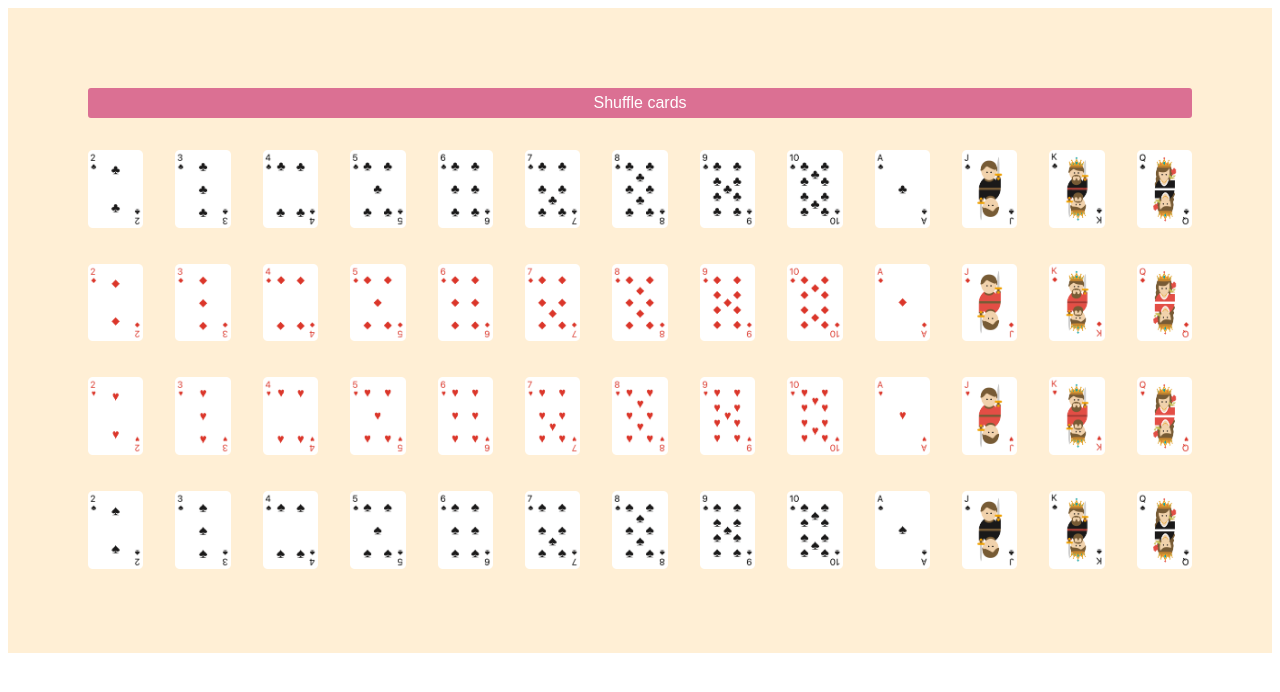
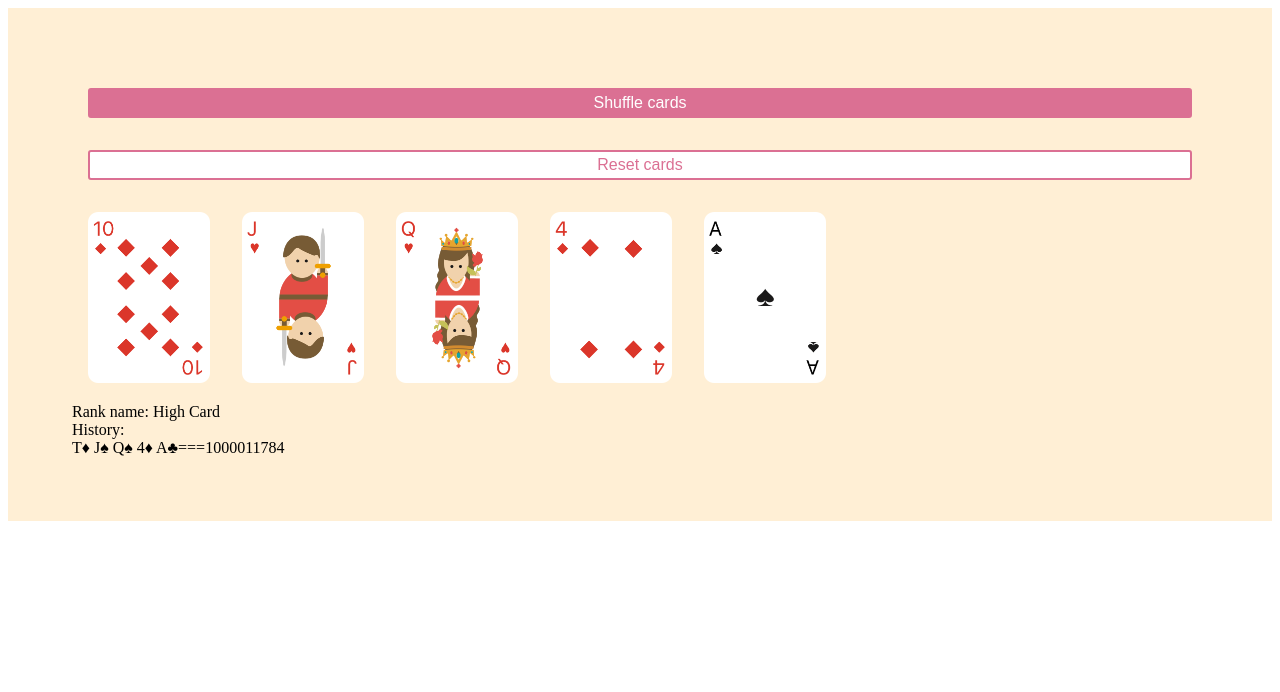
Before and after one commit to hunght/poker-hand-nextjs, a Next.js app: page / in a window 1280 px wide. Both pictures are taken after a click on the button "Shuffle cards". Shown: the top 692 px of the page. Built offline with nearby package versions, Linux system fonts and the light colour scheme.

Commit message:
added logic hand evalution

```diff
--- a/pages/index.tsx
+++ b/pages/index.tsx
@@ -2,23 +2,52 @@ import styled from 'styled-components'
 import Image from 'next/image'
 
 import { Button } from '../src/components/Button'
-import { useAppSelector } from '../src/redux/store'
-import { selectCardsForDeck } from '../src/redux/cards/selector'
+import { useAppDispatch, useAppSelector } from '../src/redux/store'
+import { selectCardsForDeck } from '../src/redux/pokerHand/selector'
+import { pokerHandAction } from '../src/redux/pokerHand'
+import { isEmpty } from 'ramda'
 
 const Home: React.FC = () => {
   const cards = useAppSelector(selectCardsForDeck)
+  const currentRankHand = useAppSelector((state) => state.pokerHand.currentRankHand)
+  const history = useAppSelector((state) => state.pokerHand.history)
+  const dispatch = useAppDispatch()
+
+  const onClickShuffle = (): void => {
+    dispatch(pokerHandAction.shuffleCards())
+  }
+  const onClickReset = (): void => {
+    dispatch(pokerHandAction.resetCards())
+  }
+
   return (
     <Wrapper>
-      <Button primary>Shuffle cards</Button>
+      <Button primary onClick={onClickShuffle}>
+        Shuffle cards
+      </Button>
+      <Button onClick={onClickReset}>Reset cards</Button>
       {cards.map((cardRow, index) => (
         <RowContainer key={index}>
           {cardRow.map((card) => (
-            <Card key={card}>
-              <Image src={card} alt="me" width="122" height="171" />
+            <Card key={card.image}>
+              <Image src={card.image} alt="me" width="122" height="171" />
             </Card>
           ))}
         </RowContainer>
       ))}
+      {currentRankHand && <RowContainer>Rank name: {currentRankHand.rankDescription}</RowContainer>}
+      {!isEmpty(history) && (
+        <ColumnContainer>
+          History:
+          {history.map((item) => (
+            <RowContainer key={item.handDisplayString}>
+              {item.handDisplayString}
+              ===
+              {item.rankValue}
+            </RowContainer>
+          ))}
+        </ColumnContainer>
+      )}
     </Wrapper>
   )
 }
@@ -33,6 +62,10 @@ const RowContainer = styled.div`
   display: flex;
   flex-direction: row;
 `
+const ColumnContainer = styled.div`
+  display: flex;
+  flex-direction: column;
+`
 
 const Card = styled.div`
   padding: 1rem;
--- a/src/data.ts
+++ b/src/data.ts
@@ -1,54 +1,2 @@
-export const cardsData = [
-  '/images/playing-cards/clubs_2.png',
-  '/images/playing-cards/clubs_3.png',
-  '/images/playing-cards/clubs_4.png',
-  '/images/playing-cards/clubs_5.png',
-  '/images/playing-cards/clubs_6.png',
-  '/images/playing-cards/clubs_7.png',
-  '/images/playing-cards/clubs_8.png',
-  '/images/playing-cards/clubs_9.png',
-  '/images/playing-cards/clubs_10.png',
-  '/images/playing-cards/clubs_A.png',
-  '/images/playing-cards/clubs_J.png',
-  '/images/playing-cards/clubs_K.png',
-  '/images/playing-cards/clubs_Q.png',
-  '/images/playing-cards/diamonds_2.png',
-  '/images/playing-cards/diamonds_3.png',
-  '/images/playing-cards/diamonds_4.png',
-  '/images/playing-cards/diamonds_5.png',
-  '/images/playing-cards/diamonds_6.png',
-  '/images/playing-cards/diamonds_7.png',
-  '/images/playing-cards/diamonds_8.png',
-  '/images/playing-cards/diamonds_9.png',
-  '/images/playing-cards/diamonds_10.png',
-  '/images/playing-cards/diamonds_A.png',
-  '/images/playing-cards/diamonds_J.png',
-  '/images/playing-cards/diamonds_K.png',
-  '/images/playing-cards/diamonds_Q.png',
-  '/images/playing-cards/hearts_2.png',
-  '/images/playing-cards/hearts_3.png',
-  '/images/playing-cards/hearts_4.png',
-  '/images/playing-cards/hearts_5.png',
-  '/images/playing-cards/hearts_6.png',
-  '/images/playing-cards/hearts_7.png',
-  '/images/playing-cards/hearts_8.png',
-  '/images/playing-cards/hearts_9.png',
-  '/images/playing-cards/hearts_10.png',
-  '/images/playing-cards/hearts_A.png',
-  '/images/playing-cards/hearts_J.png',
-  '/images/playing-cards/hearts_K.png',
-  '/images/playing-cards/hearts_Q.png',
-  '/images/playing-cards/spades_2.png',
-  '/images/playing-cards/spades_3.png',
-  '/images/playing-cards/spades_4.png',
-  '/images/playing-cards/spades_5.png',
-  '/images/playing-cards/spades_6.png',
-  '/images/playing-cards/spades_7.png',
-  '/images/playing-cards/spades_8.png',
-  '/images/playing-cards/spades_9.png',
-  '/images/playing-cards/spades_10.png',
-  '/images/playing-cards/spades_A.png',
-  '/images/playing-cards/spades_J.png',
-  '/images/playing-cards/spades_K.png',
-  '/images/playing-cards/spades_Q.png',
-]
+export const suits = ['spades', 'diamonds', 'clubs', 'hearts']
+export const values = ['A', '2', '3', '4', '5', '6', '7', '8', '9', '10', 'J', 'Q', 'K']
--- a/src/redux/cards/index.ts
+++ /dev/null
@@ -1,25 +0,0 @@
-import { createSlice, PayloadAction } from '@reduxjs/toolkit'
-import { cardsData } from '../../data'
-
-import { PokerHandState } from './type'
-
-const initialState: PokerHandState = {
-  loading: false,
-  error: '',
-  cards: cardsData,
-}
-
-const { reducer, actions } = createSlice({
-  name: 'outputPage',
-  initialState: initialState,
-  reducers: {
-    setSelectedRoute: (state, action: PayloadAction<boolean>) => {
-      state.loading = action.payload
-    },
-  },
-  extraReducers: () => {
-    // postPackageReducer(builder);
-  },
-})
-
-export { reducer, actions as outputPageAction }
--- a/src/redux/cards/selector.ts
+++ /dev/null
@@ -1,11 +0,0 @@
-import { createSelector } from '@reduxjs/toolkit'
-import { splitEvery } from 'ramda'
-
-import { RootState } from '../rootReducer'
-
-export const selectCardsForDeck = createSelector(
-  (state: RootState) => state.cards.cards,
-  (cardsData) => {
-    return splitEvery(13, cardsData)
-  }
-)
--- a/src/redux/cards/type.ts
+++ /dev/null
@@ -1,5 +0,0 @@
-export interface PokerHandState {
-  loading: boolean
-  error: string
-  cards: string[]
-}
--- /dev/null
+++ b/src/redux/pokerHand/helper.ts
@@ -0,0 +1,98 @@
+// https://javascript.plainenglish.io/building-a-poker-hand-evaluator-without-conditional-branches-556c39c8e33e
+
+import { DeckType, RankHand, Ranks } from './type'
+const NUM_CARDS_IN_DECK = 52
+const NUM_VALUES_IN_DECK = 13
+const NUM_SUITS_IN_DECK = 4
+const NUM_CARDS_IN_HAND = 5
+const ACE_VALUE = Math.pow(2, 13)
+const STRAIGHT_LOW_ACE_INDICATOR = parseInt('10000000011110', 2)
+const TEN_CARD_POSITION = 8
+const RANK_BASE_VALUE = Math.pow(10, 9)
+
+export const buildDeck = (): number[] => {
+  const deck = Array.from(new Array(NUM_CARDS_IN_DECK), (_, index) => index)
+  let count = NUM_CARDS_IN_DECK + 1
+  while ((count -= 1)) {
+    deck.push(deck.splice(Math.floor(Math.random() * count), 1)[0])
+  }
+  return deck
+}
+
+export const rankHand = (hand: number[]): RankHand => {
+  const suits = new Array(NUM_SUITS_IN_DECK).fill(0)
+  const values = new Array(NUM_VALUES_IN_DECK).fill(0)
+  hand.forEach((card) => {
+    suits[Math.floor(card / NUM_VALUES_IN_DECK)] += 1
+    values[card % NUM_VALUES_IN_DECK] += 1
+  })
+  let rankValue: number = values.reduce(
+    (total, val, index) =>
+      (total +=
+        ((val === 1 && Math.pow(2, index + 1)) || 0) +
+        ((val > 1 && Math.pow(2, index + 1) * ACE_VALUE * val) || 0)),
+    0
+  )
+  const firstCardIndex = values.findIndex((index) => index === 1)
+
+  const ranks: Ranks = {
+    royal_flush: false,
+    straight_flush: false,
+    quads: values.some((count) => count === 4),
+    full_house: values.filter(Boolean).length === 2,
+    flush: suits.some((count) => count === NUM_CARDS_IN_HAND),
+    straight:
+      values
+        .slice(firstCardIndex, firstCardIndex + NUM_CARDS_IN_HAND)
+        .filter((count) => count === 1).length === 5 || rankValue === STRAIGHT_LOW_ACE_INDICATOR,
+    trips: values.some((count) => count === 3),
+    two_pairs: values.filter((count) => count === 2).length === 2,
+    pair: values.filter((count) => count === 2).length === 1,
+    high_card: true,
+  }
+  ranks.straight_flush = ranks.flush && ranks.straight
+  ranks.royal_flush = ranks.straight_flush && firstCardIndex === TEN_CARD_POSITION
+  let rankIndex = 0
+  let rankDescription = ''
+  Object.keys(ranks).every((key, index) => {
+    const rankKey = key as keyof Ranks
+    rankIndex = 10 - index
+    rankDescription = key
+    return !ranks[rankKey]
+  })
+  rankValue +=
+    rankIndex * RANK_BASE_VALUE - ((rankValue === STRAIGHT_LOW_ACE_INDICATOR && ACE_VALUE - 1) || 0)
+  rankDescription = rankDescription
+    .split('_')
+    .map((word) => word.charAt(0).toUpperCase() + word.slice(1))
+    .join(' ')
+  return {
+    rankValue,
+    ranks,
+    rankDescription,
+    handDisplayString: handDisplayAsString(hand),
+  }
+}
+export const handDisplay = (hand: number[]): DeckType[] => {
+  const values = ['2', '3', '4', '5', '6', '7', '8', '9', '10', 'J', 'Q', 'K', 'A']
+  const suits = ['spades', 'diamonds', 'clubs', 'hearts']
+  const deck: DeckType[] = hand.map((item) => ({
+    value: values[item % NUM_VALUES_IN_DECK],
+    suit: suits[Math.floor(item / NUM_VALUES_IN_DECK)],
+    image: `/images/playing-cards/${suits[Math.floor(item / NUM_VALUES_IN_DECK)]}_${
+      values[item % NUM_VALUES_IN_DECK]
+    }.png`,
+  }))
+  return deck
+}
+
+export const handDisplayAsString = (hand: number[]): string => {
+  const values = '23456789TJQKA'
+  const suits = [`♣︎`, `♦︎`, `♥︎`, `♠︎`]
+  return hand
+    .map(
+      (item) =>
+        `${values[item % NUM_VALUES_IN_DECK]}${suits[Math.floor(item / NUM_VALUES_IN_DECK)]}`
+    )
+    .join(' ')
+}
--- /dev/null
+++ b/src/redux/pokerHand/index.ts
@@ -0,0 +1,44 @@
+/* eslint-disable @typescript-eslint/no-unused-vars */
+import { createSlice, PayloadAction } from '@reduxjs/toolkit'
+import { range } from 'ramda'
+
+import { buildDeck, rankHand } from './helper'
+
+import { PokerHandState } from './type'
+
+const initialState: PokerHandState = {
+  showPokerHand: false,
+  error: '',
+  cards: range(0, 51),
+  history: [],
+}
+
+const { reducer, actions } = createSlice({
+  name: 'outputPage',
+  initialState: initialState,
+  reducers: {
+    shuffleCards: (state) => {
+      state.cards = buildDeck()
+      state.showPokerHand = true
+      const rank = rankHand(state.cards.slice(0, 5))
+      state.currentRankHand = rank
+
+      state.history.push(rank)
+
+      state.history = state.history.sort((a, b) => {
+        return b.rankValue - a.rankValue
+      })
+    },
+    resetCards: (state) => {
+      state.showPokerHand = false
+      state.cards = initialState.cards
+      state.history = []
+      state.currentRankHand = undefined
+    },
+  },
+  extraReducers: () => {
+    // postPackageReducer(builder);
+  },
+})
+
+export { reducer, actions as pokerHandAction }
--- /dev/null
+++ b/src/redux/pokerHand/selector.ts
@@ -0,0 +1,14 @@
+import { createSelector } from '@reduxjs/toolkit'
+import { splitEvery } from 'ramda'
+
+import { RootState } from '../rootReducer'
+import { handDisplay } from './helper'
+
+export const selectCardsForDeck = createSelector(
+  (state: RootState) => state.pokerHand.cards,
+  (state: RootState) => state.pokerHand.showPokerHand,
+  (cardsData, showPokerHand) => {
+    const hands = splitEvery(13, showPokerHand ? cardsData.slice(0, 5) : cardsData)
+    return hands.map((hand) => handDisplay(hand))
+  }
+)
--- /dev/null
+++ b/src/redux/pokerHand/type.ts
@@ -0,0 +1,32 @@
+export interface PokerHandState {
+  showPokerHand: boolean
+  error: string
+  cards: number[]
+  currentRankHand?: RankHand
+  history: RankHand[]
+}
+
+export type DeckType = {
+  value: string
+  suit: string
+  image: string
+}
+export type Ranks = {
+  royal_flush: boolean
+  straight_flush: boolean
+  quads: boolean
+  full_house: boolean
+  flush: boolean
+  straight: boolean
+  trips: boolean
+  two_pairs: boolean
+  pair: boolean
+  high_card: boolean
+}
+
+export type RankHand = {
+  rankValue: number
+  ranks: Ranks
+  rankDescription: string
+  handDisplayString: string
+}
--- a/src/redux/rootReducer.ts
+++ b/src/redux/rootReducer.ts
@@ -1,9 +1,9 @@
 import { combineReducers } from '@reduxjs/toolkit'
 
-import { reducer as cards } from './cards'
+import { reducer as pokerHand } from './pokerHand'
 
 const rootReducer = combineReducers({
-  cards,
+  pokerHand,
 })
 
 export type RootState = ReturnType<typeof rootReducer>
```
